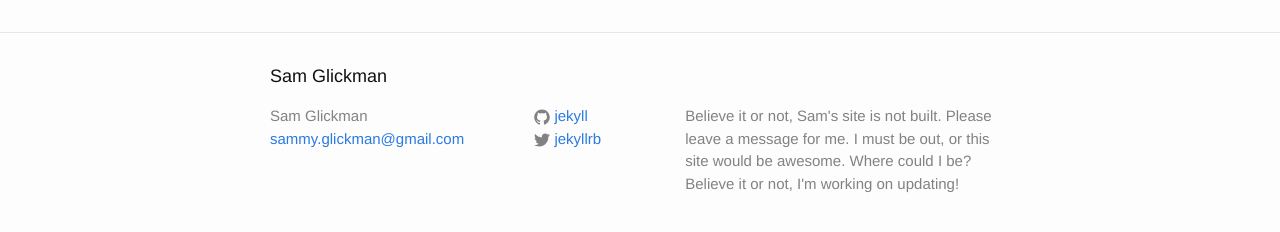
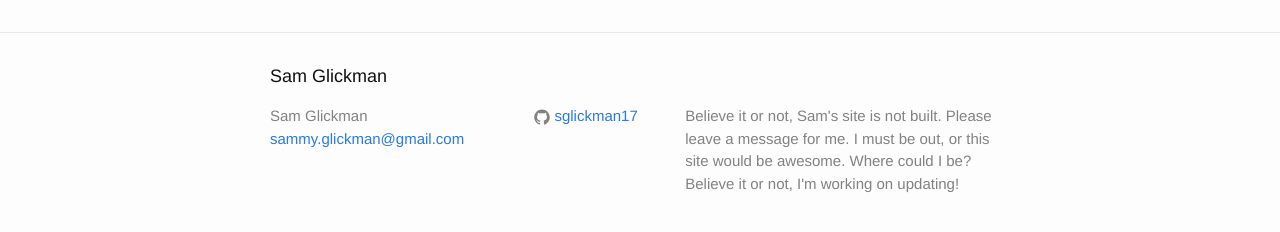
Before and after one commit to sglickman17/sglickman17.github.io, a Jekyll site: the page built from index.html, in a window 1280 px wide. Shown: the part 264-496 px from the top of the page. Built offline with Jekyll 4.4.1, drawn with Linux system fonts in a browser that asks for light colours.

Commit message:
Update _config.yml

```diff
--- a/_config.yml
+++ b/_config.yml
@@ -21,8 +21,7 @@ description: > # this means to ignore newlines until "baseurl:"
   Believe it or not, I'm working on updating!
 baseurl: "" # the subpath of your site, e.g. /blog
 url: "http://yourdomain.com" # the base hostname & protocol for your site
-twitter_username: jekyllrb
-github_username:  jekyll
+github_username:  sglickman17
 
 # Build settings
 markdown: kramdown
```
